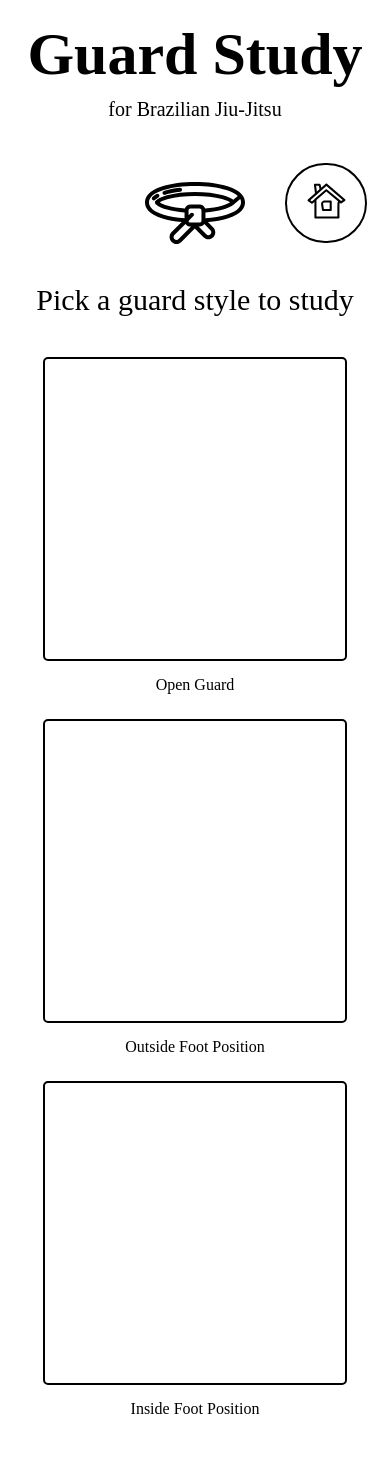
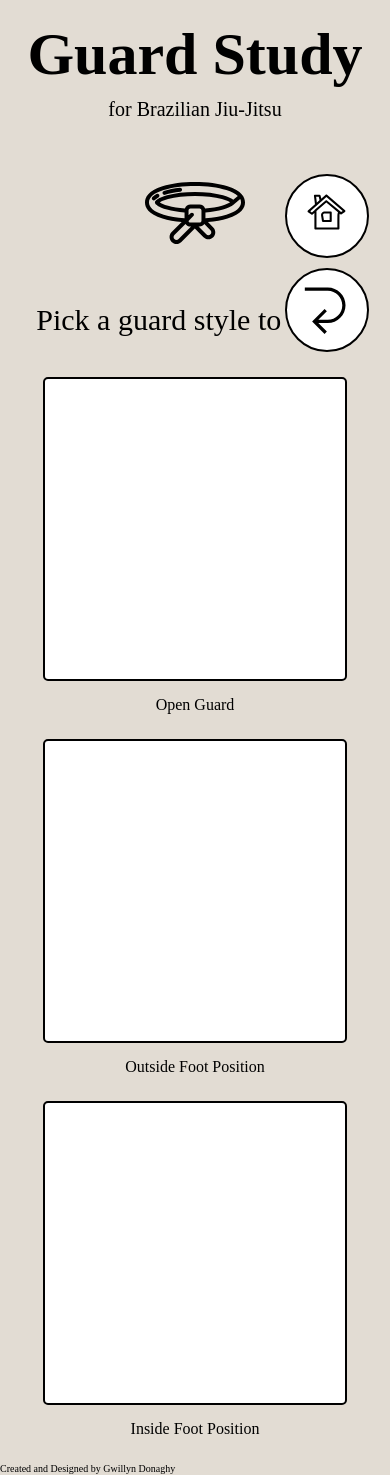
Before and after one commit to Gwillyn/Guard-Study, a plain HTML site: page index.html in a window 390 px wide. Before the commit the page ends 1443 px from the top, so only its background shows below. Drawn offline with Linux system fonts and the light colour scheme.

Commit message:
Add files via upload

```diff
--- a/index.html
+++ b/index.html
@@ -5,6 +5,9 @@
     <meta charset="UTF-8">
     <meta name="viewport" content="width=device-width, initial-scale=1.0">
     <link rel="stylesheet" href="styles.css">
+    <link rel="preconnect" href="https://fonts.googleapis.com">
+    <link rel="preconnect" href="https://fonts.gstatic.com" crossorigin>
+    <link href="https://fonts.googleapis.com/css2?family=Noto+Sans+JP&family=Noto+Serif+JP&display=swap" rel="stylesheet">
 </head>
 <header>
     <h1>Guard Study</h1>
@@ -85,8 +88,10 @@
 
                 </svg></a>
         </div>
-        <!-- <div class="navElement"></div>
-        <div class="navElement"></div> -->
+        <!-- <div class="navElement" id="forwardBtn"></div> -->
+        <div class="navElement" id="backBtn"><a><svg width="55px" height="55px" viewBox="0 0 17 17" version="1.1" xmlns="http://www.w3.org/2000/svg" xmlns:xlink="http://www.w3.org/1999/xlink">
+            <path d="M15 7.5c0 3.033-2.467 5.5-5.5 5.5h-2.912l2.646 2.646-0.707 0.707-3.853-3.853 3.854-3.854 0.707 0.707-2.647 2.647h2.912c2.481 0 4.5-2.019 4.5-4.5s-2.019-4.5-4.5-4.5h-7.083v-1h7.083c3.033 0 5.5 2.467 5.5 5.5z" fill="#000000" />
+        </svg></a></div>
     </div>
     <fieldset>
         <div id="pickText">
@@ -96,18 +101,18 @@
         <div id="pickContainer">
 
             <div class="selectionContainer">
-                <div class="selection" id="select1">
+                <div class="selection" id="selection1">
                 </div>
                 <div class="selectionText" id="selectionText1">Open Guard</div>
             </div>
             <div class="selectionContainer">
-                <div class="selection" id="select2">
+                <div class="selection" id="selection2">
 
                 </div>
                 <div class="selectionText" id="selectionText2">Outside Foot Position</div>
             </div>
             <div class="selectionContainer">
-                <div class="selection" id="select3">
+                <div class="selection" id="selection3">
 
                 </div>
                 <div class="selectionText" id="selectionText3">Inside Foot Position</div>
@@ -115,4 +120,5 @@
         </div>
     </fieldset>
     <script src="script.js"></script>
+    <footer>Created and Designed by Gwillyn Donaghy</footer>
 </body>
--- a/script.js
+++ b/script.js
@@ -1,12 +1,34 @@
 const navbar = document.getElementById('navbar');
+
+const homeBtn = document.getElementById('home');
+homeBtn.addEventListener('click', () => {location.reload()});
+
+// Adds an animation to the belt on mouse-over
+const belt = document.getElementById('belt');
+belt.addEventListener('mouseover', wiggle)
+function wiggle() {
+    belt.classList.add('wiggle');
+    window.setTimeout(() => {belt.classList.remove('wiggle')}, 1200)
+}
+
+const selection = document.getElementsByClassName('selection');
+const selection1 = document.getElementById('selection1');
+const selection2 = document.getElementById('selection2');
+const selection3 = document.getElementById('selection3');
+function showNav() {navbar.style.display = 'flex'}
+selection[0].addEventListener('click', showNav), selection[1].addEventListener('click', showNav), selection[2].addEventListener('click', showNav);
 
 
 
-
-
-
-
-
-const openGuard = [];
+const openGuard = [
+    {
+        name: supine,
+        text: "Supine Guard"
+    },
+    {
+        name: seated,
+        text: "Seated Guard"
+    }
+];
 const outsidePosition = [];
 const insidePosition = [];
--- a/styles.css
+++ b/styles.css
@@ -3,7 +3,17 @@
     padding: 0;
     transition-duration: 500ms;
     cursor: default;
+    font-family: "Noto Serif JP", serif;
+    /*"Noto Sans JP", sans-serif*/
     /* border: 1px solid black; */
+}
+footer{
+    margin-bottom: 1px;
+    font-size: 10px;
+}
+
+body {
+    background-color: #e2dcd3;
 }
 
 #belt {
@@ -12,6 +22,12 @@
     left: 50%;
     margin-left: -50px;
 
+}
+
+.wiggle {
+    animation-name: wiggle;
+    animation-duration: 1.2s;
+    animation-iteration-count: 1;
 }
 
 header {
@@ -23,11 +39,12 @@ header {
 
 #navbar {
 
-    display: flex;
+    display: none;
+    flex-direction: row;
     height: 80px;
     justify-content: space-evenly;
     margin: 0 auto 0 auto;
-    width: 80px;
+    width: 250px;
     z-index: 5;
     position: fixed;
     left: 25px;
@@ -38,9 +55,11 @@ header {
 .navElement {
     background-color: white;
     width: 78px;
+    height: 80px;
     border: 2px solid black;
     border-radius: 100px;
     cursor: pointer;
+    z-index: 6;
 
 }
 
@@ -48,6 +67,11 @@ header {
     transform: translateY(-5px) translateX(-5px);
     box-shadow: 3px 3px;
     transition-duration: 400ms;
+}
+
+#backBtn>a>svg {
+    margin-top: 11px;
+    margin-left: 10px;
 }
 
 #home a {
@@ -97,6 +121,7 @@ fieldset {
     margin-bottom: 40px;
     cursor: pointer;
     border-radius: 5px;
+    background-color: white;
 }
 
 .selection:hover {
@@ -113,14 +138,58 @@ fieldset {
     margin-bottom: 0px;
 }
 
-@media only screen and (max-width: 700px) {
+@media only screen and (max-width: 900px) {
     fieldset {
-        margin-top: 0;
+        margin-top: -100px;
     }
 
     #navbar {
+        display: flex;
         position: sticky;
         top: 10px;
         margin-right: 25px;
+        flex-direction: column;
+        width: 80px;
+        height: 200px;
+    }
+
+    .navElement {
+        height: 80px;
+        position: relative;
+        width: 80px;
+    }
+
+    .wiggle {
+        animation-name: none;
+    }
+
+    #belt {
+        animation-name: wiggleMobile;
+        animation-duration: 5s;
+        animation-iteration-count: infinite;
+    }
+
+
+}
+
+@keyframes wiggle {
+    35% {
+        transform: rotate(-20deg);
+    }
+
+    70% {
+        transform: rotate(20deg);
     }
 }
+@keyframes wiggleMobile {
+    10% {
+        transform: rotate(-20deg);
+    }
+
+    20% {
+        transform: rotate(20deg);
+    }
+    30% {
+        transform: rotate(0deg);
+    }
+}
```
